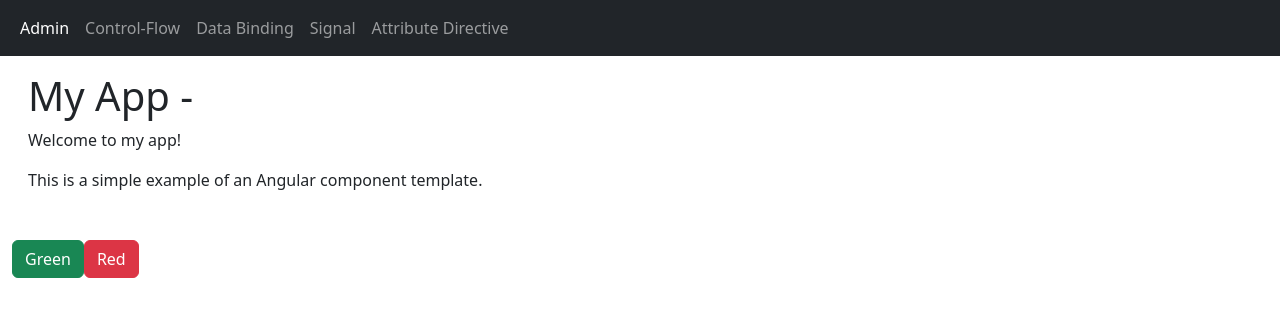
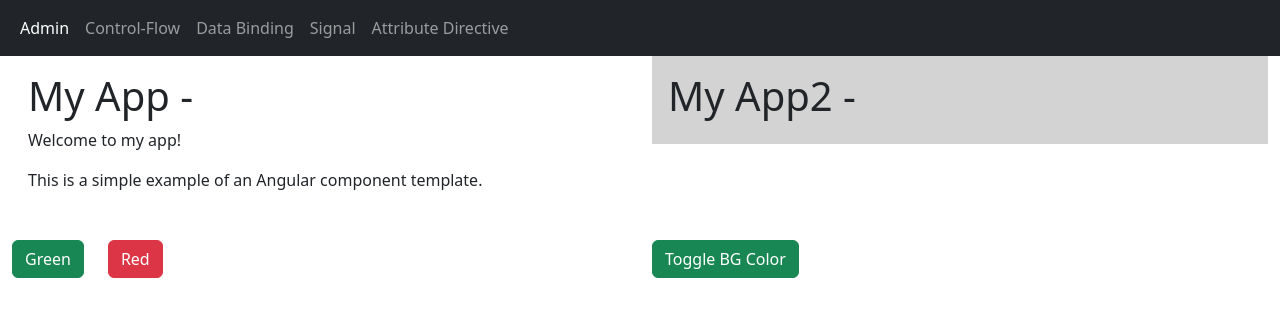
Before and after one commit to Shajjad002/Angular20, an Angular app: page /AttDirective in a window 1280 px wide. Shown: the top 316 px of the page. Built offline with nearby package versions, Linux system fonts and the light colour scheme.

Commit message:
dynamic class

```diff
--- a/src/app/components/att-directive/att-directive.html
+++ b/src/app/components/att-directive/att-directive.html
@@ -1,18 +1,26 @@
 <div class="container-fluid">
     <div class="row mb-3">
-        <div class="col-9">
-            <div class="p-3" [ngClass]="row1ClassName()">
-                <h1>My App - {{row1ClassName()}}</h1>
+        <div class="col-6">
+            <div class="p-3" [ngClass]="col1ClassName()">
+                <h1>My App - {{col1ClassName()}}</h1>
                 <p>Welcome to my app!</p>
                 <p>This is a simple example of an Angular component template.</p>
+            </div>
+        </div>
+        <div class="col-6">
+            <div class="p-3" [ngStyle]="{ 'background-color': isCol2Green() ? 'blue' : 'lightgray' }">
+                <h1>My App2 -</h1>
             </div>
         </div>
 
     </div>
     <div class="row">
-        <div class="col-3">
-            <button class="btn btn-success " (click)="setBgClass('bg-success')">Green</button>
-            <button class="btn btn-danger ml-2" (click)="setBgClass('bg-danger')">Red</button>
+        <div class="col-6">
+            <button class="btn btn-success me-3 " (click)="setBgClass('bg-success')">Green</button>
+            <button class="btn btn-danger ms-2" (click)="setBgClass('bg-danger')">Red</button>
+        </div>
+        <div class="col-6">
+            <button class="btn btn-success " (click)="toggleCol2Color()">Toggle BG Color</button>
         </div>
     </div>
 </div>
--- a/src/app/components/att-directive/att-directive.ts
+++ b/src/app/components/att-directive/att-directive.ts
@@ -1,19 +1,24 @@
-import { NgClass } from '@angular/common';
+import { NgClass, NgStyle } from '@angular/common';
 import { Component, signal } from '@angular/core';
 
 
 @Component({
   selector: 'app-att-directive',
-  imports: [NgClass],
+  imports: [NgClass, NgStyle],
   templateUrl: './att-directive.html',
   styleUrl: './att-directive.css',
 })
 export class AttDirective {
 
-  row1ClassName=signal<string>('');
+  col1ClassName = signal<string>('');
+  isCol2Green = signal<boolean>(false);
 
   setBgClass(className: string) {
-    this.row1ClassName.set(className);
+    this.col1ClassName.set(className);
+  }
+
+  toggleCol2Color() {
+    this.isCol2Green.update(value => !value);
   }
 
 }
```
